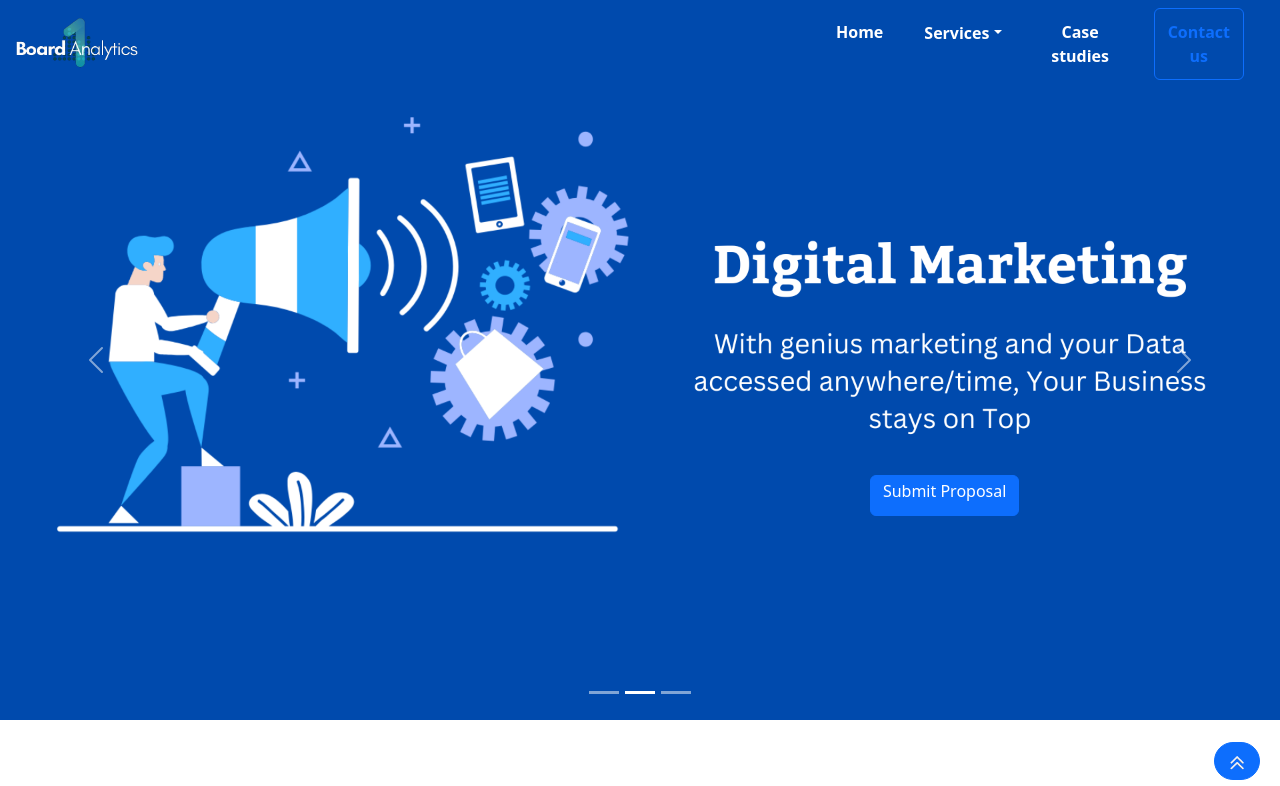
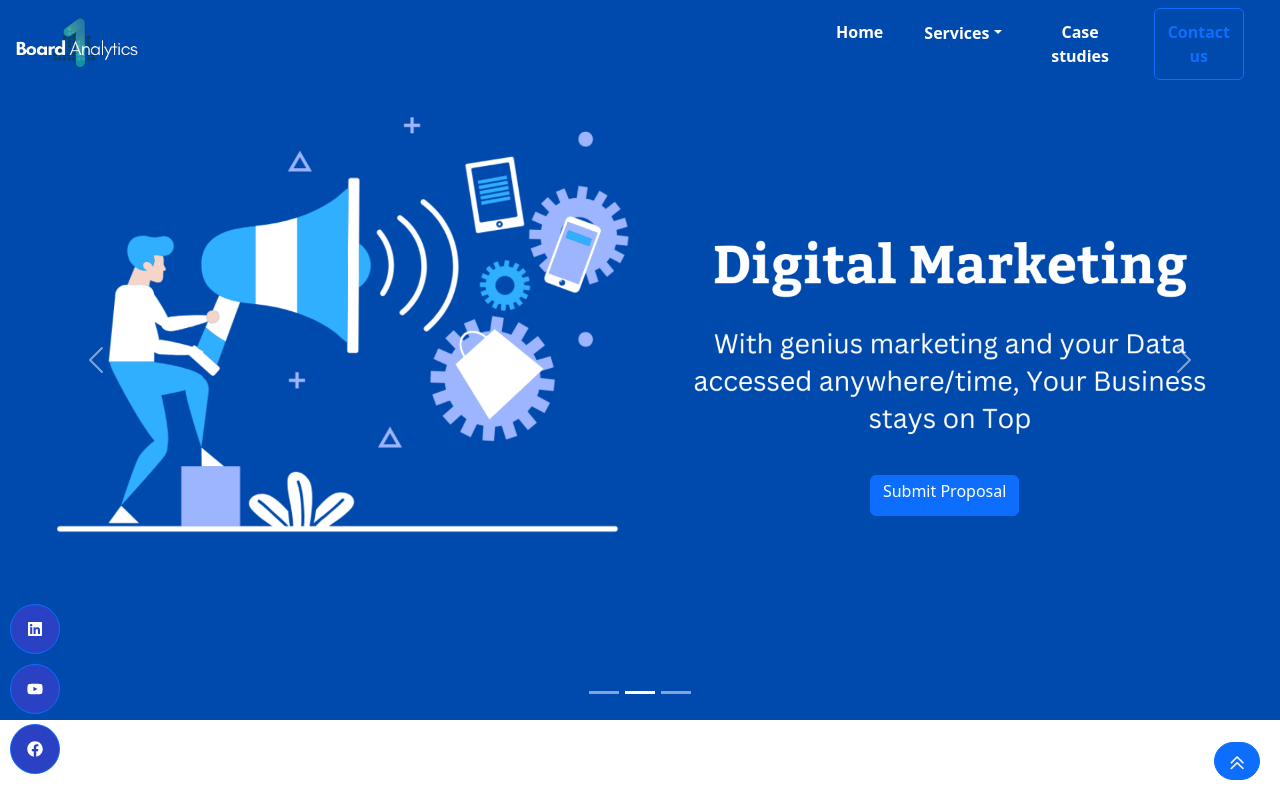
Before and after one commit to Sasijaya2112/one-board-analytics, a React (Create React App) app: page / in a window 1280 px wide. Shown: the top 786 px of the page. Built offline with nearby package versions, Linux system fonts and the light colour scheme.

Commit message:
Integrated to mail and social media added

```diff
--- a/src/App.js
+++ b/src/App.js
@@ -9,6 +9,7 @@ import { Col, Container, Row } from 'react-bootstrap';
 import MoveToTop from './Movetotop';
 import RequestForm from './RequestForm';
 import Footer1 from './Footer1';
+import SocialMedia from './SocialMedia';
 
 
 
@@ -21,6 +22,7 @@ function App() {
       <b className='fs-2'>SERVICES</b>
       <p>Lorem ipsum dolor sit, amet consectetur adipisicing elit</p>
       <Container>
+
       <Row className=''>
         <Col className='p-5 p-md-3 p-lg-4 m-lg-5'><Services1/></Col>
         <Col className='p-5 p-md-3 p-lg-4 m-lg-5'><Services2/></Col>
@@ -30,6 +32,7 @@ function App() {
       </Container>
       <Footer1/>
       <MoveToTop/>
+      <SocialMedia/>
     </div>
   );
 }
--- /dev/null
+++ b/src/FloatingSocialButtons.css
@@ -0,0 +1,51 @@
+/* FloatingSocialButtons.css */
+
+.floating-social-buttons {
+    position: fixed;
+    bottom: 2%;
+    left: 10px;
+    display: flex;
+    flex-direction: column;
+    align-items: flex-end;
+  }
+
+  .floating-social-buttons .button {
+    /* background-color: #007bff; */
+    border-color: none;
+    color: white;
+    width: 50px;
+    height: 50px;
+    border-radius: 50%;
+    margin-bottom: 10px;
+    display: flex;
+    align-items: center;
+    justify-content: center;
+    text-decoration: none;
+    transition: background-color 0.3s, color 0.3s, transform 0.3s;
+  }
+
+  .floating-social-buttons .button:hover {
+    background-color: #0056b3;
+    transform: scale(1.1);
+  }
+
+  .floating-social-buttons .facebook {
+    background-color: #2a41c3;
+  }
+
+  .floating-social-buttons .twitter {
+    background-color: #2a41c3;
+  }
+
+  .floating-social-buttons .instagram {
+    background-color: #2a41c3;
+  }
+
+  /* Optional: Tooltip style */
+  .tooltip-inner {
+    background-color: #333;
+    color: white;
+    padding: 5px 10px;
+    border-radius: 4px;
+    font-size: 12px;
+  }
--- a/src/Home.js
+++ b/src/Home.js
@@ -1,8 +1,8 @@
 import Container from 'react-bootstrap/Container';
-import Row from 'react-bootstrap/Row';
-import Col from 'react-bootstrap/Col';
+// import Row from 'react-bootstrap/Row';
+// import Col from 'react-bootstrap/Col';
 import Slide from './Slide';
-import video from './Sampleimages/1082422948-preview.mp4'
+// import video from './Sampleimages/1082422948-preview.mp4'
 
 
 
--- a/src/RequestForm.js
+++ b/src/RequestForm.js
@@ -4,17 +4,58 @@ import Form from 'react-bootstrap/Form';
 import Row from 'react-bootstrap/Row';
 import Container from 'react-bootstrap/Container';
 import React, { useState } from 'react';
-// import { Form } from 'react-bootstrap';
-
-
+import $ from 'jquery';
 
 function RequestForm() {
 
-  const [selectedOption, setSelectedOption] = useState('');
+  // const [selectedOption, setSelectedOption] = useState('');
 
   const handleSelectChange = (event) => {
-    setSelectedOption(event.target.value);
+    // setSelectedOption(event.target.value);
+    setService(event.target.value);
   };
+
+  const [name,setName]=useState('');
+  const [mail,setMail]=useState('');
+  const [contact,setContact]=useState('');
+  const [budget,setBudget]=useState(0);
+  const [message,setMessage]=useState('');
+  const [service,setService]=useState();
+
+  const handleSubmit = () => {
+    // e.preventDefault();
+
+    var data = {
+      service_id: 'service_viv07y7',
+      template_id: 'template_kwovmdo',
+      user_id: 'f-wpiVHMwx4vczi58',
+      template_params: {
+          'name':name,
+          'mail':mail,
+          'contact':contact,
+          'budget':budget,
+          'message':message,
+          'service':service
+      }
+  };
+
+  $.ajax('https://api.emailjs.com/api/v1.0/email/send', {
+      type: 'POST',
+      data: JSON.stringify(data),
+      contentType: 'application/json'
+  }).done(function() {
+      alert('Your mail is sent!');
+  }).fail(function(error) {
+      alert('Oops... ' + JSON.stringify(error));
+  });
+  console.log(name,mail,message,service,budget,contact);
+  setBudget('');
+  setContact('');
+  setMail('');
+  setMessage('');
+  setName('');
+  setService('');
+  }
 
   return (
     <div id='proposal'>
@@ -24,14 +65,13 @@ function RequestForm() {
       <Row className="mb-3 sm-nowrap">
         <Col sm={6}>
       <Form.Group controlId="formGridPassword" className='mt-2'>
-          {/* <Form.Label style={{ textAlign: 'left', marginRight: '0' }}>Name</Form.Label> */}
-          <Form.Control type="text" placeholder="Enter Name"/>
+          <Form.Control type="text" placeholder="Enter Name" name='name' onChange={(e) => setName(e.target.value)}/>
         </Form.Group>
         </Col>
         <Col>
         <Form.Group as={Col} controlId="formGridEmail" className='mt-2'>
           {/* <Form.Label>Email</Form.Label> */}
-          <Form.Control type="email" placeholder="Enter email" />
+          <Form.Control type="email" placeholder="Enter email" name='mail' onChange={(e) => setMail(e.target.value)}/>
         </Form.Group>
         </Col>
       </Row>
@@ -40,30 +80,24 @@ function RequestForm() {
       <Col sm={6}>
         <Form.Group as={Col} controlId="formGridEmail" className='mt-3'>
           {/* <Form.Label>Contact No.</Form.Label> */}
-          <Form.Control type="text" placeholder="Enter contact number" />
+          <Form.Control type="text" placeholder="Enter contact number" name='contact' onChange={(e) => setContact(e.target.value)}/>
         </Form.Group>
         </Col>
         <Col>
         <Form>
         <Form.Group controlId="exampleForm.SelectCustom" className='mt-3'>
-          {/* <Form.Label>Select an option</Form.Label> */}
-          <Form.Control as="select" onChange={handleSelectChange}>
+          <Form.Control as="select" onChange={handleSelectChange} name='service'>
             <option value="">Choose Service</option>
-            <option value="option1">Data Analytics</option>
-            <option value="option2">Cloud Solution</option>
-            <option value="option3">Digital Marketing</option>
-            {/* Add more options as needed */}
+            <option value="Data Analytics">Data Analytics</option>
+            <option value="Cloud Solution">Cloud Solution</option>
+            <option value="Digital Marketing">Digital Marketing</option>
           </Form.Control>
         </Form.Group>
       </Form>
-      {/* {selectedOption && (
-        <p>Selected Option: {selectedOption}</p>
-      )} */}
         </Col>
         <Col>
         <Form.Group as={Col} controlId="formGridPassword" className='mt-3'>
-          {/* <Form.Label>Budget</Form.Label> */}
-          <Form.Control type="number" placeholder="Enter budget" />
+          <Form.Control type="number" placeholder="Enter budget" name='budget' onChange={(e) => setBudget(e.target.value)}/>
         </Form.Group>
         </Col>
       </Row>
@@ -72,11 +106,10 @@ function RequestForm() {
               className="mb-3"
               controlId="exampleForm.ControlTextarea1"
             >
-              {/* <Form.Label>Project description</Form.Label> */}
-              <Form.Control as="textarea" placeholder="Enter your query" rows={3} />
+              <Form.Control as="textarea" placeholder="Enter your query" rows={3} name='message' onChange={(e) => setMessage(e.target.value)}/>
             </Form.Group>
 
-      <Button variant="primary" type="submit" className='mb-3 mt-3'>
+      <Button variant="primary" type="submit" className='mb-3 mt-3' onClick={handleSubmit}>
         Submit
       </Button>
     </Form>
--- /dev/null
+++ b/src/SocialMedia.js
@@ -0,0 +1,38 @@
+import { Button } from 'react-bootstrap';
+import { FaLinkedin, FaYoutube, FaFacebook } from 'react-icons/fa';
+import './FloatingSocialButtons.css'; // CSS file for styling
+
+function FloatingSocialButtons() {
+  return (
+    <div className="floating-social-buttons">
+      <Button
+        href="https://www.linkedin.com/"
+        target="_blank"
+        rel="noopener noreferrer"
+        className="button facebook"
+      >
+        <FaLinkedin />
+      </Button>
+
+      <Button
+        href="https://youtube.com/"
+        target="_blank"
+        rel="noopener noreferrer"
+        className="button twitter"
+      >
+        <FaYoutube />
+      </Button>
+
+      <Button
+        href="https://www.facebook.com/"
+        target="_blank"
+        rel="noopener noreferrer"
+        className="button instagram"
+      >
+        <FaFacebook />
+      </Button>
+    </div>
+  );
+}
+
+export default FloatingSocialButtons;
```
Also changed, not shown: package.json (+8 -0 lines), 1 other file (tests, documents, lock files or other folders).
